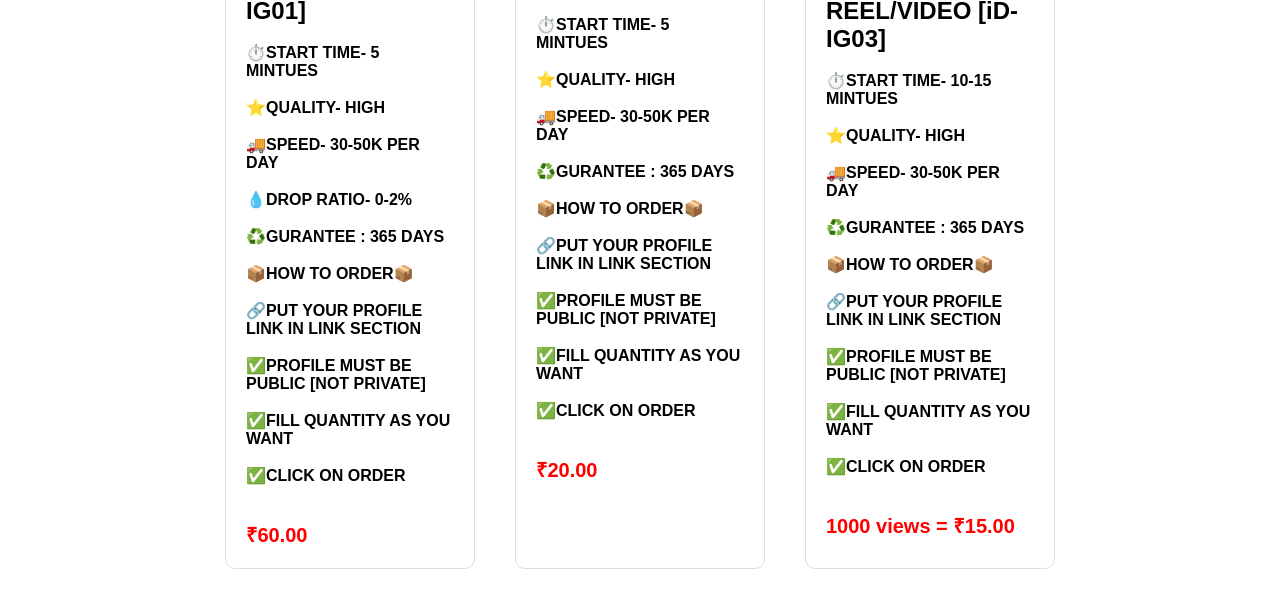
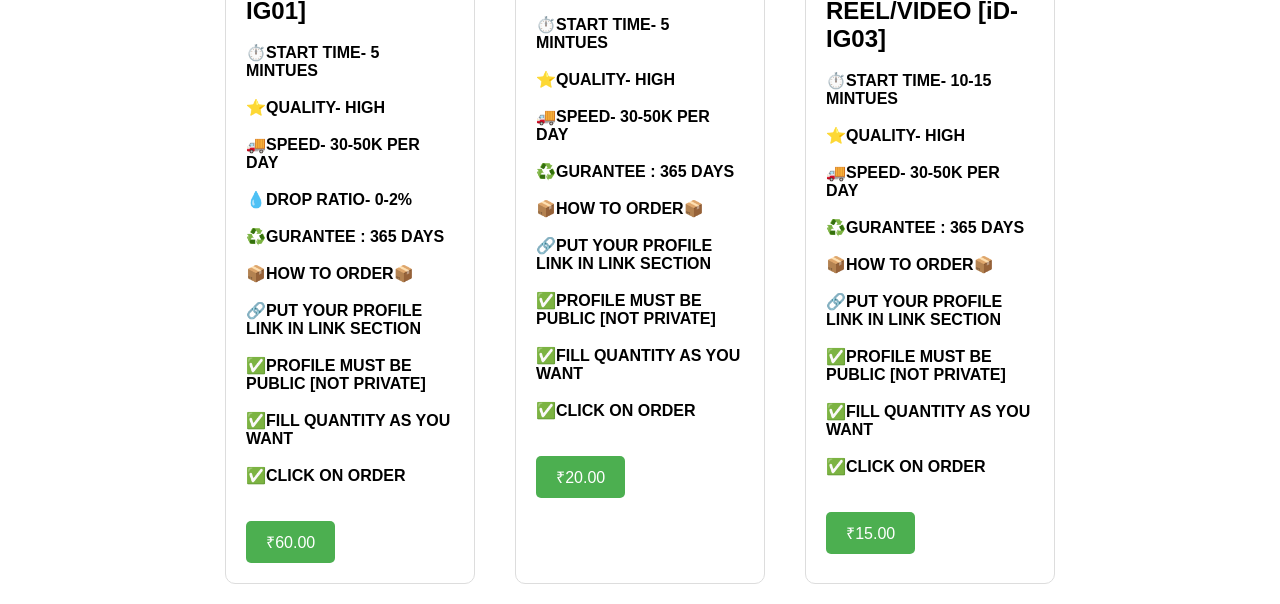
Before and after one commit to kattavignesh/vtechsolutions, a plain HTML site: page igservices.html in a window 1280 px wide. Shown: the part 471-1075 px from the top of the page. Drawn offline with nearby package versions, Linux system fonts and the light colour scheme.

Commit message:
igservices.html

```diff
--- a/igservices.html
+++ b/igservices.html
@@ -95,7 +95,10 @@
                 ✅FILL QUANTITY AS YOU WANT<br><br>
                 ✅CLICK ON ORDER<br><br><br>
             </strong></p>
-            <p class="product-price">₹60.00</p>
+                        <div class="orderbuttons">
+              <a href="response.html">
+                <button style="background-color: #4CAF50; color: white; padding: 10px 20px; border: none; border-radius: 5px; cursor: pointer; font-size: 16px;">
+                  ₹60.00</button></a></div>
         </div>
     </div>
 
@@ -113,7 +116,10 @@
                 ✅PROFILE MUST BE PUBLIC [NOT PRIVATE]<br><br>
                 ✅FILL QUANTITY AS YOU WANT<br><br>
                 ✅CLICK ON ORDER<br><br><br></strong></p>
-            <p class="product-price">₹20.00</p>
+                       <div class="orderbuttons">
+              <a href="response.html">
+                <button style="background-color: #4CAF50; color: white; padding: 10px 20px; border: none; border-radius: 5px; cursor: pointer; font-size: 16px;">
+                  ₹20.00</button></a></div>
         </div>
     </div>
 
@@ -131,7 +137,10 @@
                 ✅PROFILE MUST BE PUBLIC [NOT PRIVATE]<br><br>
                 ✅FILL QUANTITY AS YOU WANT<br><br>
                 ✅CLICK ON ORDER<br><br><br></strong></p>
-            <p class="product-price">1000 views = ₹15.00</p>
+                        <div class="orderbuttons">
+              <a href="response.html">
+                <button style="background-color: #4CAF50; color: white; padding: 10px 20px; border: none; border-radius: 5px; cursor: pointer; font-size: 16px;">
+                  ₹15.00</button></a></div>
         </div>
     </div>
 
```
